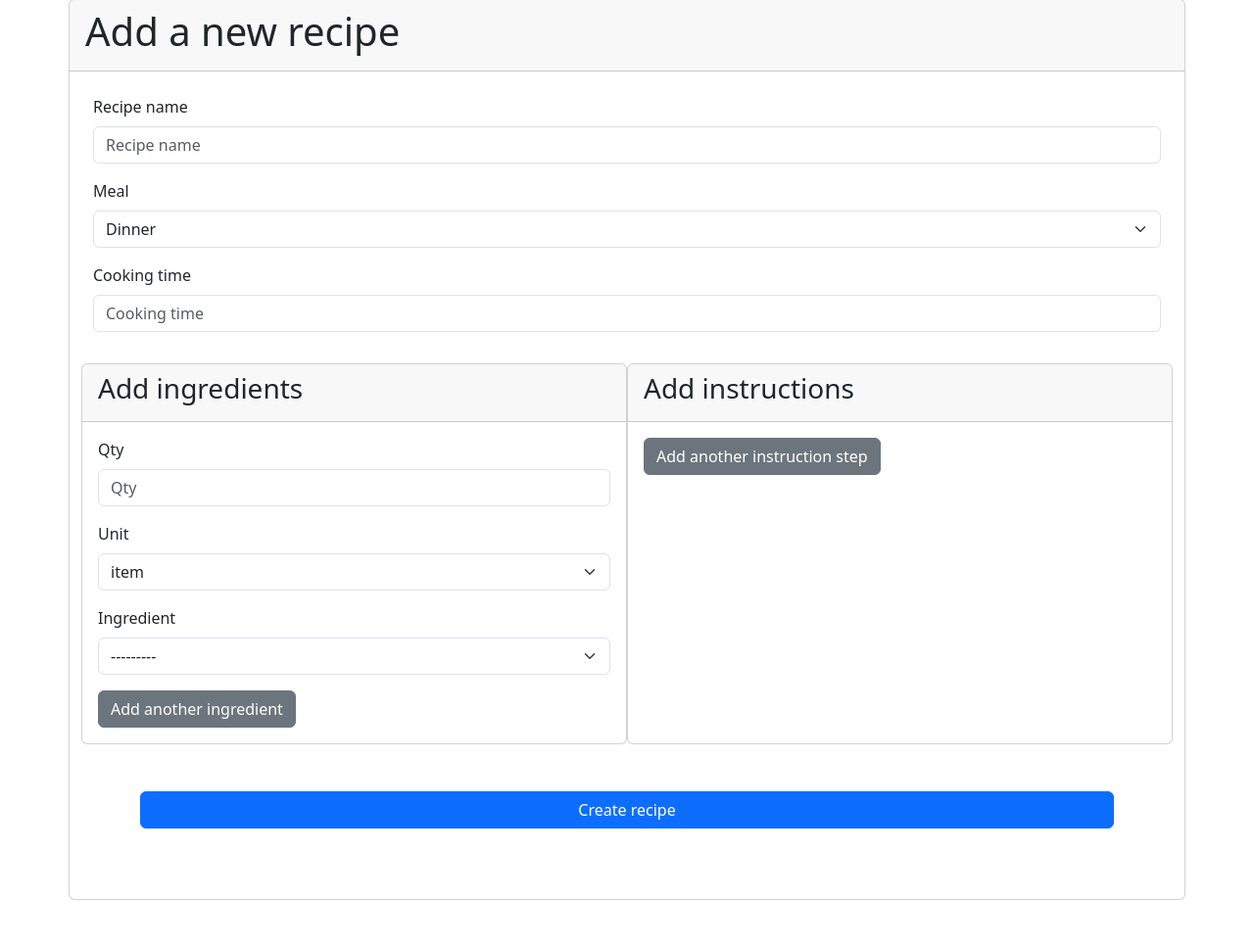
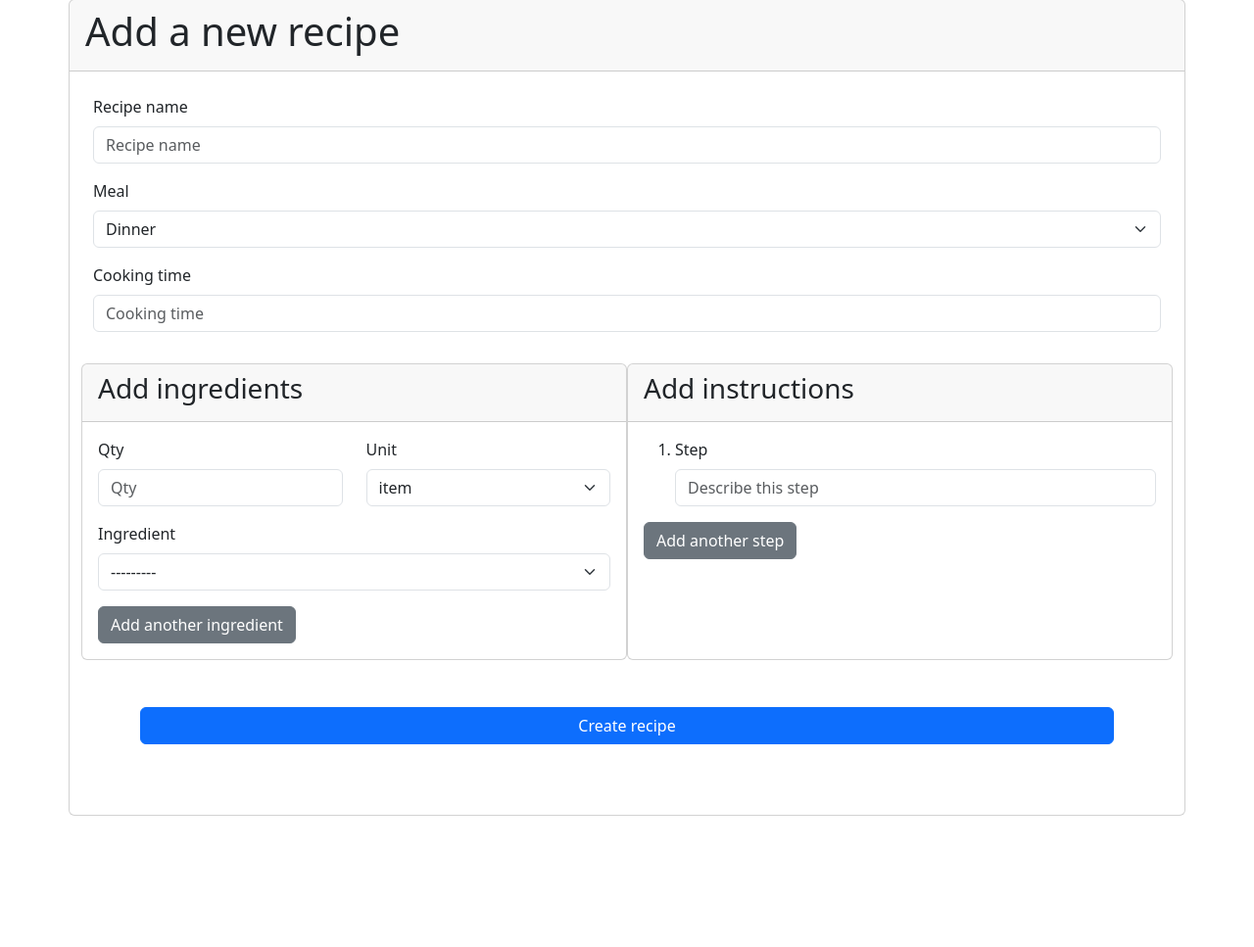
Before and after one commit to lucywoodman/goeatco, a Django app: page /add in a window 1280 px wide. Shown: the part 97-1064 px from the top of the page at 98% size. After the commit the page ends 930 px from the top, so only its background shows below. Run offline with Django 4.2, Linux system fonts and the light colour scheme; data that the repository does not hold is empty; some libraries are stand-ins or nearby versions.

Commit message:
refac[recipe]: update form with new step field info and improve layout

```diff
--- a/templates/recipe/recipe_add.html
+++ b/templates/recipe/recipe_add.html
@@ -24,8 +24,18 @@
                             {{ ingredient_formset.management_form }}
                             {% for form in ingredient_formset %}
                                 <div class="ingredient-form">
-                                    {% bootstrap_field form.qty layout="horizontal" %}
-                                    {% bootstrap_field form.unit layout="horizontal" %}
+                                    <div class="row">
+                                    <div class="col-md">
+                                        <div class="form-floating">
+                                            {% bootstrap_field form.qty layout="horizontal" %}
+                                        </div>
+                                    </div>
+                                    <div class="col-md">
+                                        <div class="form-floating">
+                                            {% bootstrap_field form.unit layout="horizontal" %}
+                                        </div>
+                                    </div>
+                                    </div>
                                     {% bootstrap_field form.ingredient layout="horizontal" %}
                                 </div>
                             {% endfor %}
@@ -40,14 +50,15 @@
                     <div class="card-body">
                         <fieldset id="instruction-fieldset">
                             {{ instruction_formset.management_form }}
-                            {% for form in instruction_formset %}
-                                <div class="instruction-form">
-                                    {% bootstrap_field form.step_no layout="horizontal" %}
-                                    {% bootstrap_field form.description layout="horizontal" %}
-                                </div>
-                            {% endfor %}
+                            <ol>
+                                {% for form in instruction_formset %}
+                                    <li class="instruction-form">
+                                        {% bootstrap_field form.step layout="horizontal" placeholder="Describe this step" %}
+                                    </li>
+                                {% endfor %}
+                            </ol>
                         </fieldset>
-                        {% bootstrap_button button_type="button" content="Add another instruction step" button_class="btn-secondary" id="add-instruction" %}
+                        {% bootstrap_button button_type="button" content="Add another step" button_class="btn-secondary" id="add-instruction" %}
                     </div>
                 </div>
             </div>
```
